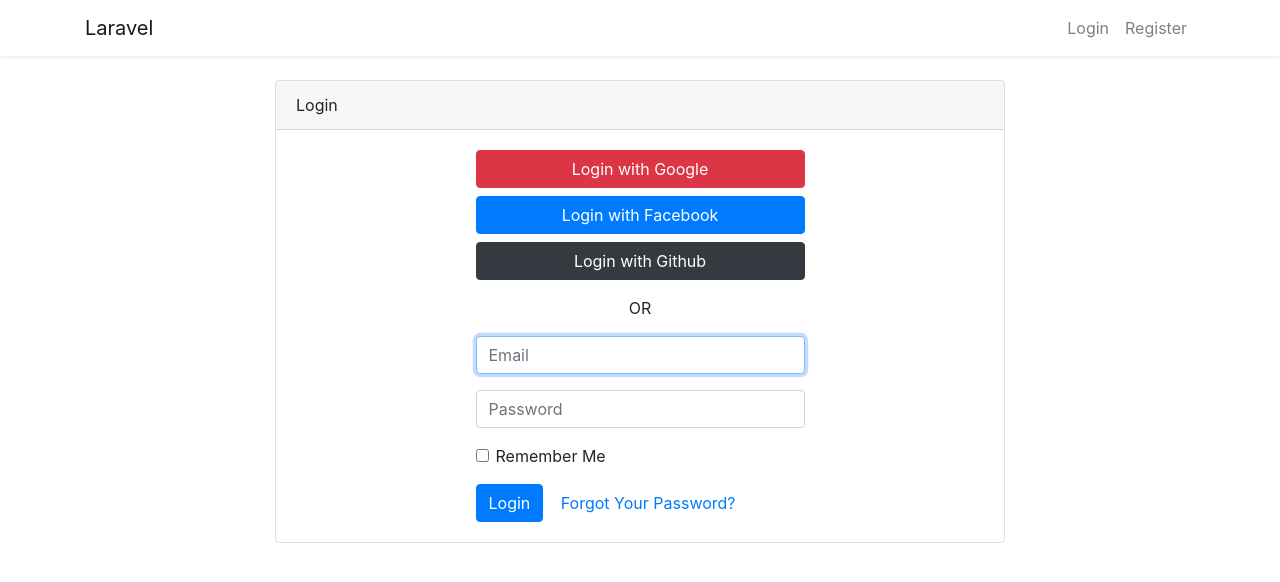
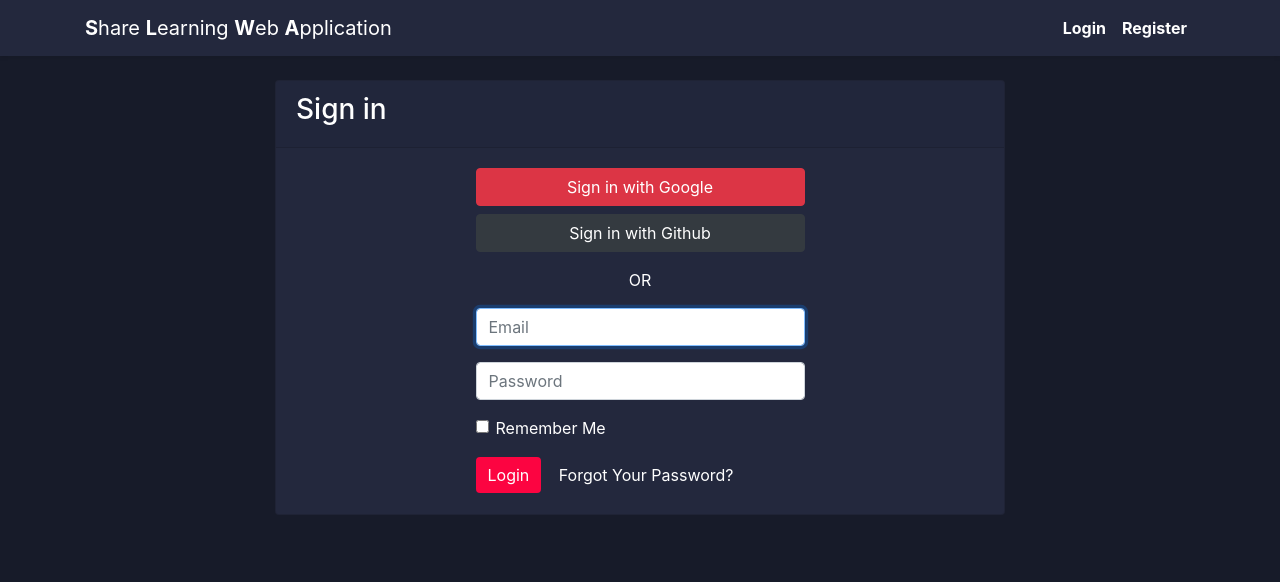
Before and after one commit to talalOthman/SLWA, a Laravel app: page /login in a window 1280 px wide. Shown: the top 582 px of the page. Run offline with Laravel 8, Linux system fonts and the light colour scheme.

Commit message:
added basic styling

```diff
--- a/SLWA-Talal/resources/css/app.css
+++ b/SLWA-Talal/resources/css/app.css
@@ -1,3 +1,3 @@
-body{
-    background-color: blue !important;
+.navbar-brand{
+    border: 2px solid red !important;
 }
--- a/SLWA-Talal/resources/views/auth/login.blade.php
+++ b/SLWA-Talal/resources/views/auth/login.blade.php
@@ -6,7 +6,7 @@
     <div class="row justify-content-center">
         <div class="col-md-8">
             <div class="card">
-                <div class="card-header">{{ __('Login') }}</div>
+                <div class="card-header"><h3>Sign in</h3></div>
 
                 <div class="card-body">
                     <form method="POST" action="{{ route('login') }}">
@@ -15,9 +15,9 @@
 
                         <div class="form-group row">
                             <div class="col-md-6 offset-md-3">
-                            <a href="{{ route('login.google')}}" class="btn btn-danger btn-block">Login with Google</a>
-                            <a href="{{ route('login.facebook')}}" class="btn btn-primary btn-block">Login with Facebook</a>
-                            <a href="{{ route('login.github')}}" class="btn btn-dark btn-block">Login with Github</a>
+                            <a href="{{ route('login.google')}}" class="btn btn-danger btn-block">Sign in with Google</a>
+
+                            <a href="{{ route('login.github')}}" class="btn btn-dark btn-block">Sign in with Github</a>
                             </div>
                         </div>
 
--- a/SLWA-Talal/resources/views/home.blade.php
+++ b/SLWA-Talal/resources/views/home.blade.php
@@ -5,7 +5,7 @@
     <div class="row justify-content-center">
         <div class="col-md-8">
             <div class="card">
-                <div class="card-header">{{ __('Dashboard') }}</div>
+                <div class="card-header"> <p>Dashboard</p></div>
 
                 <div class="card-body">
                     @if (session('status'))
@@ -14,7 +14,7 @@
                         </div>
                     @endif
 
-                    {{ __('You are logged in!') }}
+                    <p>You are logged in!</p>
                 </div>
             </div>
         </div>
--- a/SLWA-Talal/resources/views/layouts/app.blade.php
+++ b/SLWA-Talal/resources/views/layouts/app.blade.php
@@ -19,13 +19,66 @@
 
     <!-- Styles -->
     <link href="{{ asset('css/app.css') }}" rel="stylesheet">
+    <style>
+
+        body{
+            background-color: #171B29;
+        }
+
+        .navbar{
+            background-color: #23283d !important;
+        }
+
+        .card{
+            background-color: #23283d !important;
+
+        }
+
+        input{
+            background-color: #171B29;
+        }
+
+
+        a, label, h3, p{
+            color: white !important;
+        }
+
+        .navbar-nav > li > .dropdown-menu{
+            background-color: #23283d !important;
+        }
+
+
+
+        .dropdown-item:hover, .dropdown-menu:hover, .dropdown-menu-right:hover{
+            background-color: #2d3553 !important;
+        }
+
+        .btn-primary{
+            background-color: #FC0441;
+            border: 0px;
+        }
+
+        .btn-primary:hover{
+
+            background-color: #cf1a48;
+
+        }
+
+        b:hover{
+            transition: 0.5s;
+            color: #FC0441;
+        }
+
+
+
+    </style>
 </head>
 <body>
     <div id="app">
-        <nav class="navbar navbar-expand-md navbar-light bg-white shadow-sm">
+        <nav class="navbar navbar-expand-md navbar-dark bg-white shadow-sm">
             <div class="container">
                 <a class="navbar-brand" href="{{ url('/') }}">
-                    {{ config('app.name', 'Laravel') }}
+                   <b>S</b>hare <b>L</b>earning <b>W</b>eb <b>A</b>pplication
                 </a>
                 <button class="navbar-toggler" type="button" data-toggle="collapse" data-target="#navbarSupportedContent" aria-controls="navbarSupportedContent" aria-expanded="false" aria-label="{{ __('Toggle navigation') }}">
                     <span class="navbar-toggler-icon"></span>
@@ -43,13 +96,13 @@
                         @guest
                             @if (Route::has('login'))
                                 <li class="nav-item">
-                                    <a class="nav-link" href="{{ route('login') }}">{{ __('Login') }}</a>
+                                    <a class="nav-link" href="{{ route('login') }}"><b>Login</b></a>
                                 </li>
                             @endif
 
                             @if (Route::has('register'))
                                 <li class="nav-item">
-                                    <a class="nav-link" href="{{ route('register') }}">{{ __('Register') }}</a>
+                                    <a class="nav-link" href="{{ route('register') }}"><b>Register</b></a>
                                 </li>
                             @endif
                         @else
```
